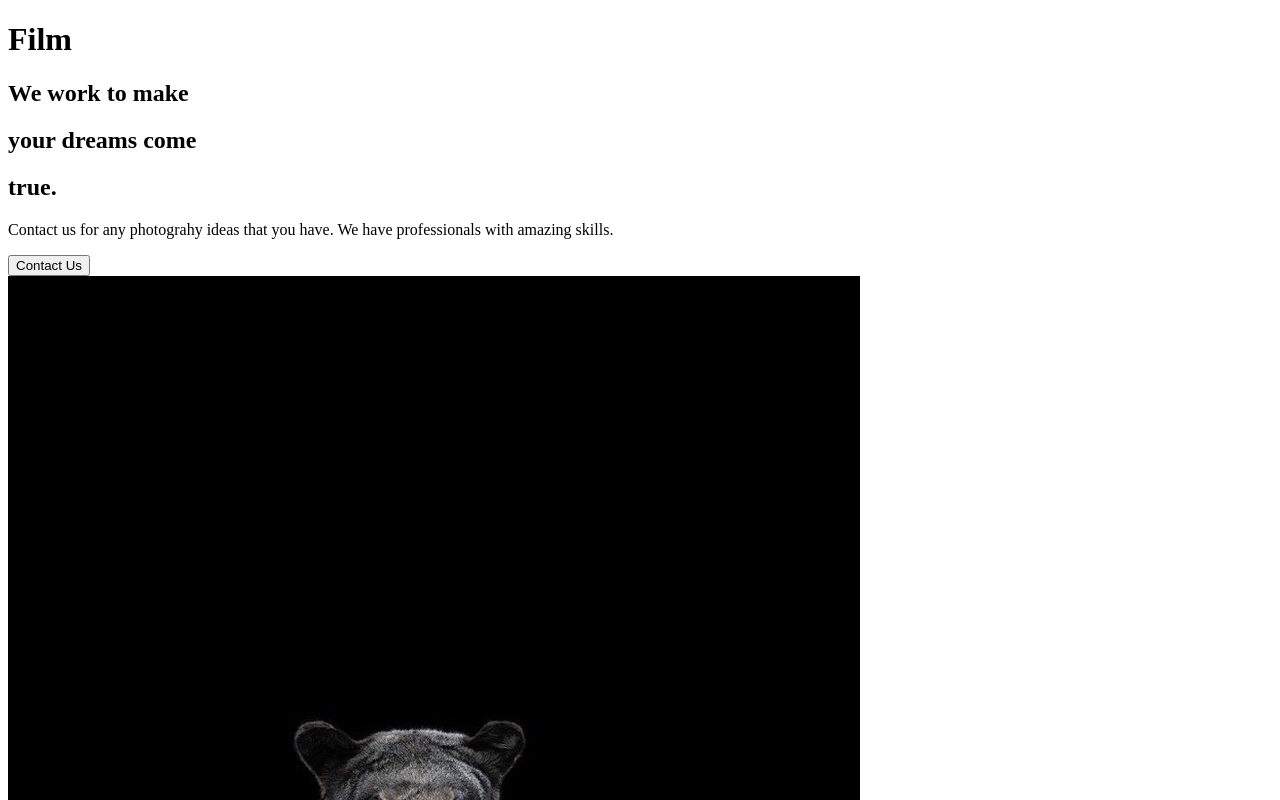
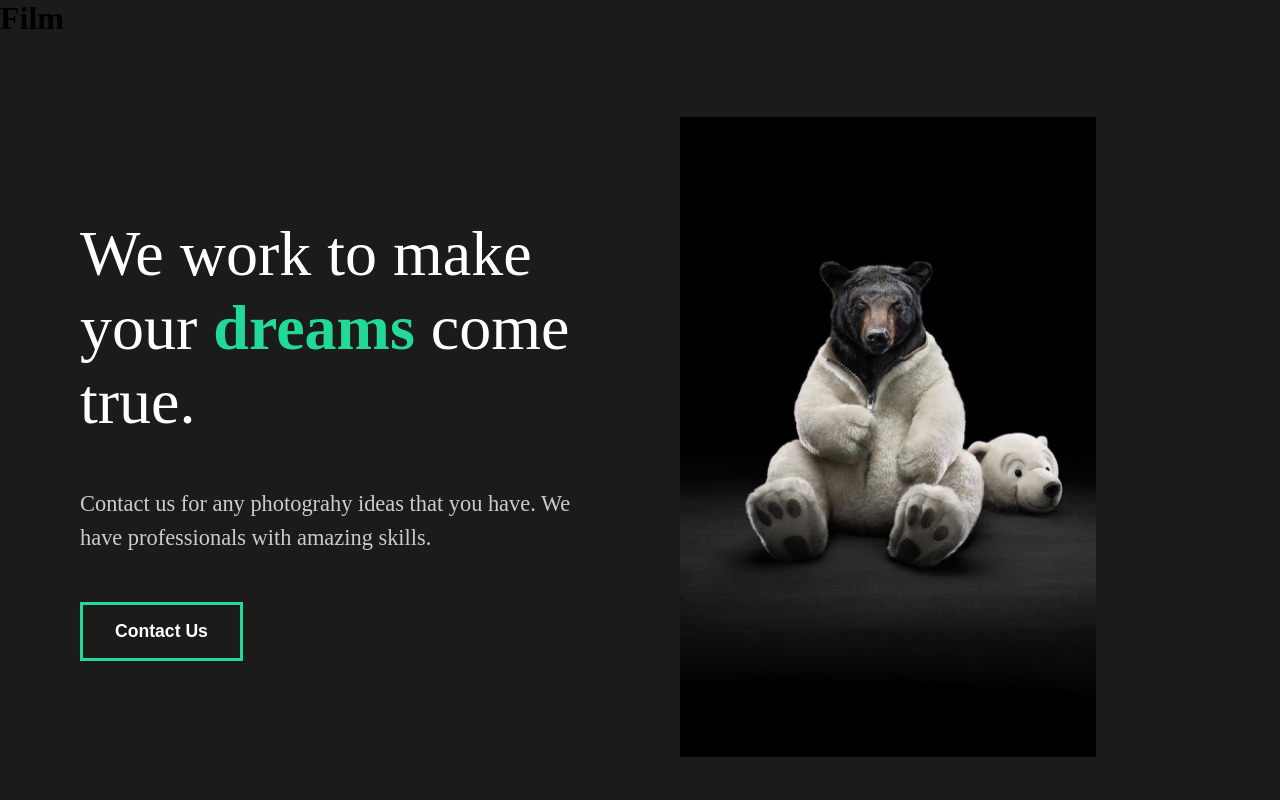
Before and after one commit to bradleyshao/portofolio, a React (Create React App) app: page / in a window 1280 px wide. Shown: the top 800 px of the page. Built offline with nearby package versions, Linux system fonts and the light colour scheme.

Commit message:
Styled AboutSection

```diff
--- a/src/App.js
+++ b/src/App.js
@@ -1,9 +1,11 @@
 import React from 'react';
 import AboutPage from './pages/AboutPage'
+import GlobalStyle from './components/GlobalStyle';
 function App() {
   return (
     <div className="App">
       <h1>Film</h1>
+      <GlobalStyle/>
       <AboutPage/>
     </div>
   );
--- a/src/components/AboutSection.jsx
+++ b/src/components/AboutSection.jsx
@@ -1,31 +1,67 @@
 import React from 'react';
 import home1 from '../img/IMG_0001_Original.jpg'
+import styled from 'styled-components';
+
+
+
 const AboutSection =()=>{
     return(
-        <div>
-            <div className="description">
+       <StyledAbout>
+            <StyledDescription >
                 <div className="title">
-                    <div className="hide">
+                    < StyledHide>
                         <h2>We work to make</h2>
-                    </div>
-                    <div className="hide">
-                        <h2>your <span>dreams come</span></h2>
-                    </div>
-                    <div className="hide">
+                    </StyledHide>
+                    < StyledHide>
+                        <h2>your <span>dreams</span> come</h2>
+                    </StyledHide>
+                    < StyledHide>
                         <h2>true.</h2>
-                    </div>
+                    </ StyledHide>
                 </div>
                 <p>
                     Contact us for any photograhy ideas that you have. We have professionals with amazing skills.
                 </p>
                 <button>Contact Us</button>
-            </div>
-            <div className="image">
+            </StyledDescription >
+            <StyledImage>
                 <img src={home1} alt="bear" />
-            </div>
-        </div>
+            </StyledImage>
+        </StyledAbout>
     );
 }
 
+//Styled
+
+const StyledAbout = styled.div`
+    min-height: 90vh;
+    display: flex;
+    align-items: center;
+    justify-content: space-between;
+    padding: 5rem;
+    color: white;
+`;
+const StyledDescription = styled.div`
+    flex: 1;
+    padding-right: 5rem;
+    h2{
+        font-weight: lighter;
+    }
+`;
+
+const StyledImage = styled.div`
+    flex: 1;
+    overflow: hidden;
+    img{
+        width: 80%;
+        height: 80vh;
+        object-fit: cover;
+    }
+`;
+
+const StyledHide = styled.div`
+    overflow: hidden;
+`;
+
 
 export default AboutSection;
--- /dev/null
+++ b/src/components/GlobalStyle.jsx
@@ -0,0 +1,58 @@
+import { createGlobalStyle } from "styled-components";
+
+
+const GlobalStyle = createGlobalStyle`
+    *{
+        margin: 0;
+        padding: 0;
+        box-sizing: border-box;
+    }
+
+    body{
+        background:#1b1b1b;
+    }
+
+    button{
+        font-weight: bold;
+        font-size: 1.1rem;
+        cursor: pointer;
+        padding: 1rem 2rem;
+        border: 3px solid #23d997;
+        background: transparent;
+        color:white;
+        transition:  all 0.5s ease;
+        &::hover{
+            background-color:#23d997;
+            color: white;
+        }
+    }
+
+    h2{
+        font-weight: lighter;
+        font-size: 4rem;
+    }
+    h3{
+        color:white；
+    }
+
+    p{
+        padding: 3rem 0rem;
+        color:#ccc;
+        font-size: 1.4rem;
+        line-height: 150%;
+    }
+    h4{
+        font-weight: bold;
+    }
+
+    span{
+        font-weight: bold;
+        color: #23d997;
+    }
+
+    a{
+        font-size:1.1rem;
+    }
+`;
+
+export default GlobalStyle;
```
